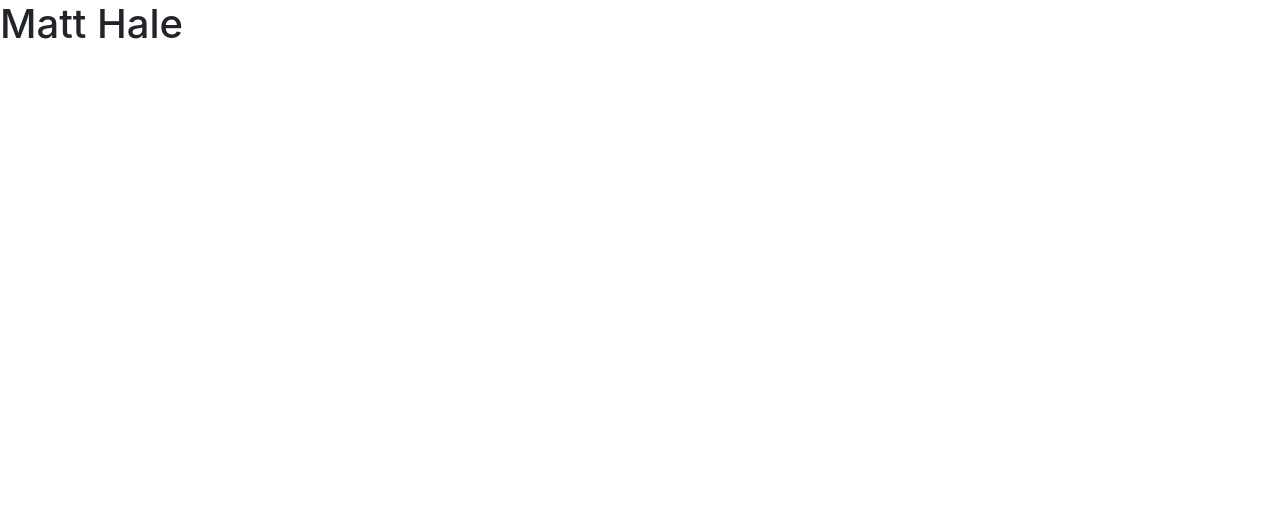
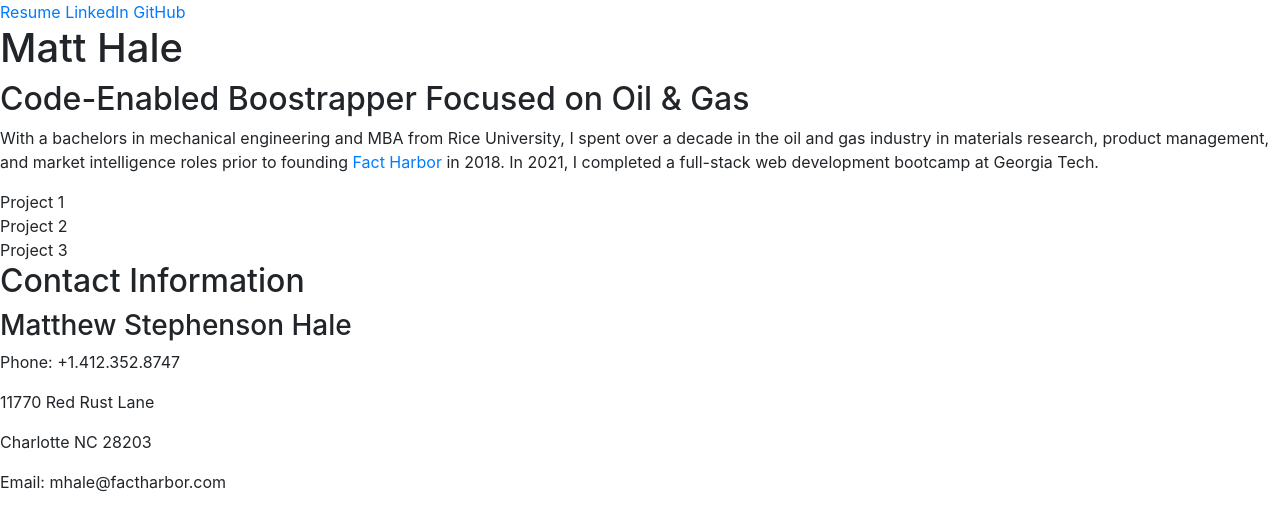
Before and after one commit to matthale11/portfolio-page, a plain HTML site: page index.html in a window 1280 px wide. Drawn offline with nearby package versions, Linux system fonts and the light colour scheme.

Commit message:
added additional content

```diff
--- a/index.html
+++ b/index.html
@@ -10,14 +10,30 @@
 </head>
 <body>
     <header>
-        <h1>Matt Hale</h1>
+        <nav>
+            <a href="matt-hale-resume.pdf" target="_blank">Resume</a>
+            <a href="https://www.linkedin.com/in/matthewshale/" target="_blank">LinkedIn</a>
+            <a href="https://github.com/matthale11" target="_blank">GitHub</a>
+        </nav>
     </header>
     <main>
         <section>
-
+            <h1>Matt Hale</h1>
+            <h2>Code-Enabled Boostrapper Focused on Oil & Gas</h2>
+            <p>With a bachelors in mechanical engineering and MBA from Rice University, I spent over a decade in the oil and gas industry in materials research, product management, and market intelligence roles prior to founding <a href="https://factharbor.com/" target="_blank">Fact Harbor</a> in 2018. In 2021, I completed a full-stack web development bootcamp at Georgia Tech.</p>
         </section>
         <section>
-
+            <div>Project 1</div>
+            <div>Project 2</div>
+            <div>Project 3</div>
+        </section>
+        <section>
+            <h2>Contact Information</h2>
+            <h3>Matthew Stephenson Hale</h3>
+            <p>Phone: +1.412.352.8747</p>
+            <p>11770 Red Rust Lane</p>
+            <p>Charlotte NC 28203</p>
+            <p>Email: mhale@factharbor.com</p>
         </section>
     </main>
 </body>
```
Also changed, not shown: 1 other file.
